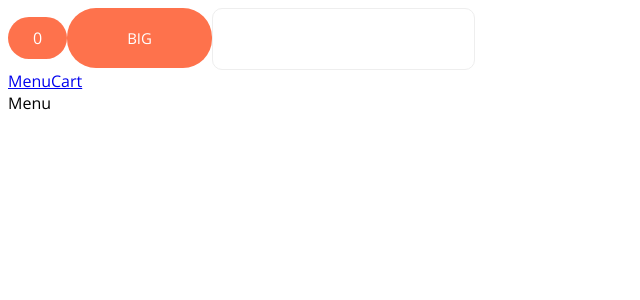
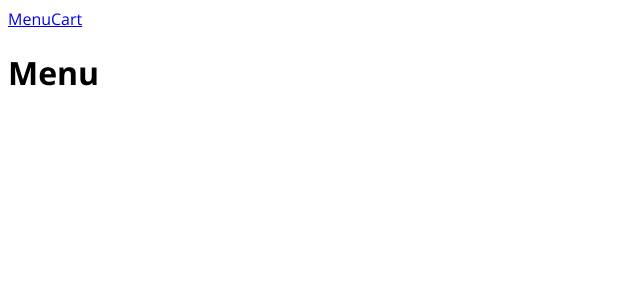
Before and after one commit to IrinaEnotova/pizza-app, a React (Vite) app: page / in a window 1280 px wide. Shown: the top 300 px of the page, without its empty margins (0-640 px from the left). Built offline with nearby package versions, Linux system fonts and the light colour scheme.

Commit message:
feat: create outlet

```diff
--- a/src/App.tsx
+++ b/src/App.tsx
@@ -1,44 +1,17 @@
 import Button from "./components/Button/Button";
-import { MouseEvent, useState } from "react";
+import { MouseEvent } from "react";
 import Input from "./components/Input/Input";
-import { RouterProvider, createBrowserRouter } from "react-router-dom";
-import { Menu } from "./pages/Menu/Menu";
-import { Cart } from "./pages/Cart/Cart";
-import { Error } from "./pages/Error/Error";
-
-const router = createBrowserRouter([
-  {
-    path: "/",
-    element: <Menu />,
-  },
-  {
-    path: "/cart",
-    element: <Cart />,
-  },
-  {
-    path: "*",
-    element: <Error />,
-  },
-]);
 
 function App() {
-  const [counter, setCounter] = useState<number>(0);
-
   const addCounter = (event: MouseEvent) => {
     console.log(event);
   };
 
   return (
     <>
-      <Button onClick={addCounter}>{counter}</Button>
-      <Button appearance="big">BIG</Button>
+      <Button onClick={addCounter}>Small</Button>
+      <Button appearance="big">Big</Button>
       <Input placeholder="" />
-      <div>
-        <a href="/">Menu</a>
-        <a href="/cart">Cart</a>
-      </div>
-      {/* здесь создадим роутер-провайдер с созданным выше роутером */}
-      <RouterProvider router={router} />
     </>
   );
 }
--- /dev/null
+++ b/src/layout/Menu/Layout.tsx
@@ -0,0 +1,15 @@
+import { Link, Outlet } from "react-router-dom";
+
+export const Layout = () => {
+  return (
+    <>
+      <div>
+        <Link to="/">Menu</Link>
+        <Link to="/cart">Cart</Link>
+      </div>
+      <div>
+        <Outlet />
+      </div>
+    </>
+  );
+};
--- a/src/main.tsx
+++ b/src/main.tsx
@@ -1,10 +1,35 @@
 import React from "react";
 import ReactDOM from "react-dom/client";
-import App from "./App.tsx";
+import { RouterProvider, createBrowserRouter } from "react-router-dom";
+import { Menu } from "./pages/Menu/Menu";
+import { Cart } from "./pages/Cart/Cart";
+import { Error } from "./pages/Error/Error";
 import "./index.css";
+import { Layout } from "./layout/Menu/Layout";
+
+const router = createBrowserRouter([
+  {
+    path: "/",
+    element: <Layout />,
+    children: [
+      {
+        path: "/",
+        element: <Menu />,
+      },
+      {
+        path: "/cart",
+        element: <Cart />,
+      },
+    ],
+  },
+  {
+    path: "*",
+    element: <Error />,
+  },
+]);
 
 ReactDOM.createRoot(document.getElementById("root")!).render(
   <React.StrictMode>
-    <App />
+    <RouterProvider router={router} />
   </React.StrictMode>
 );
--- a/src/pages/Cart/Cart.tsx
+++ b/src/pages/Cart/Cart.tsx
@@ -1,3 +1,7 @@
 export const Cart = () => {
-  return <>Cart</>;
+  return (
+    <>
+      <h1>Cart</h1>
+    </>
+  );
 };
--- a/src/pages/Error/Error.tsx
+++ b/src/pages/Error/Error.tsx
@@ -1,3 +1,7 @@
 export const Error = () => {
-  return <>Error</>;
+  return (
+    <>
+      <h1>404</h1>
+    </>
+  );
 };
--- a/src/pages/Menu/Menu.tsx
+++ b/src/pages/Menu/Menu.tsx
@@ -1,3 +1,7 @@
 export const Menu = () => {
-  return <>Menu</>;
+  return (
+    <>
+      <h1>Menu</h1>
+    </>
+  );
 };
```
